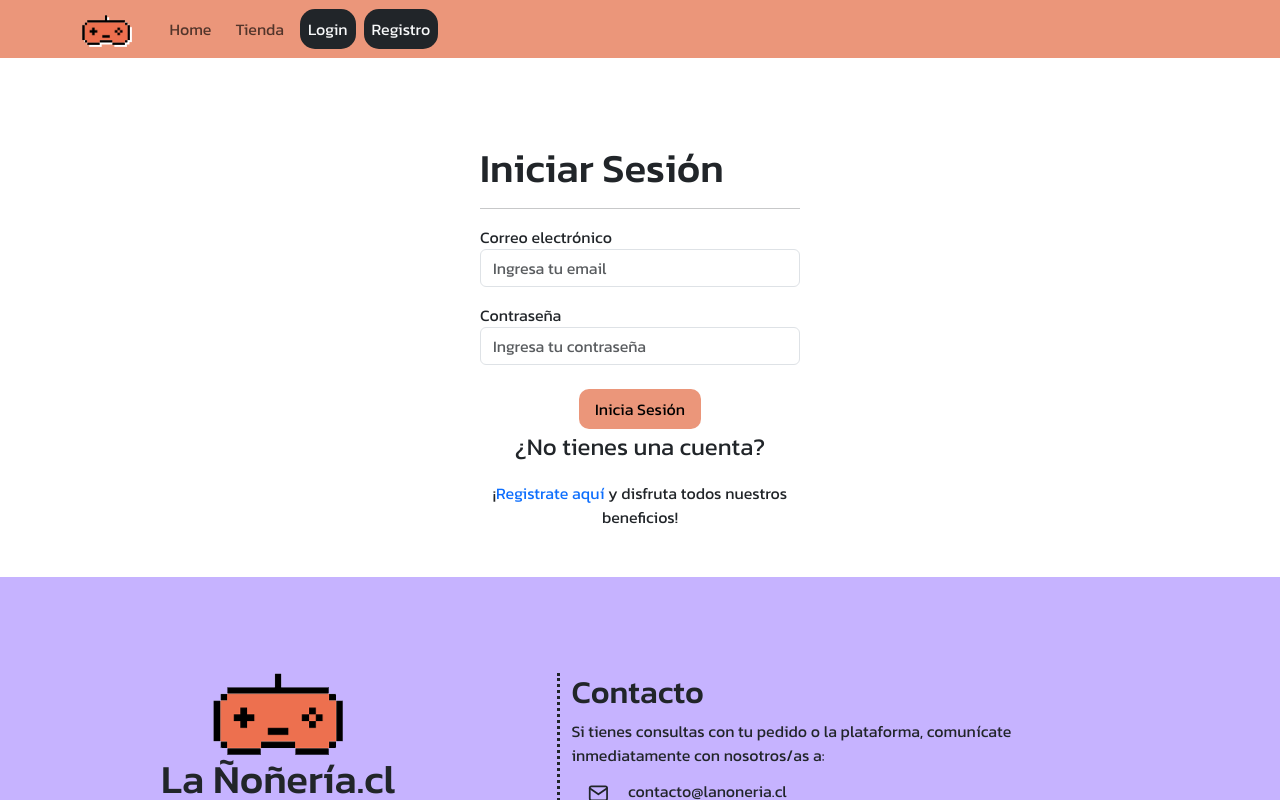
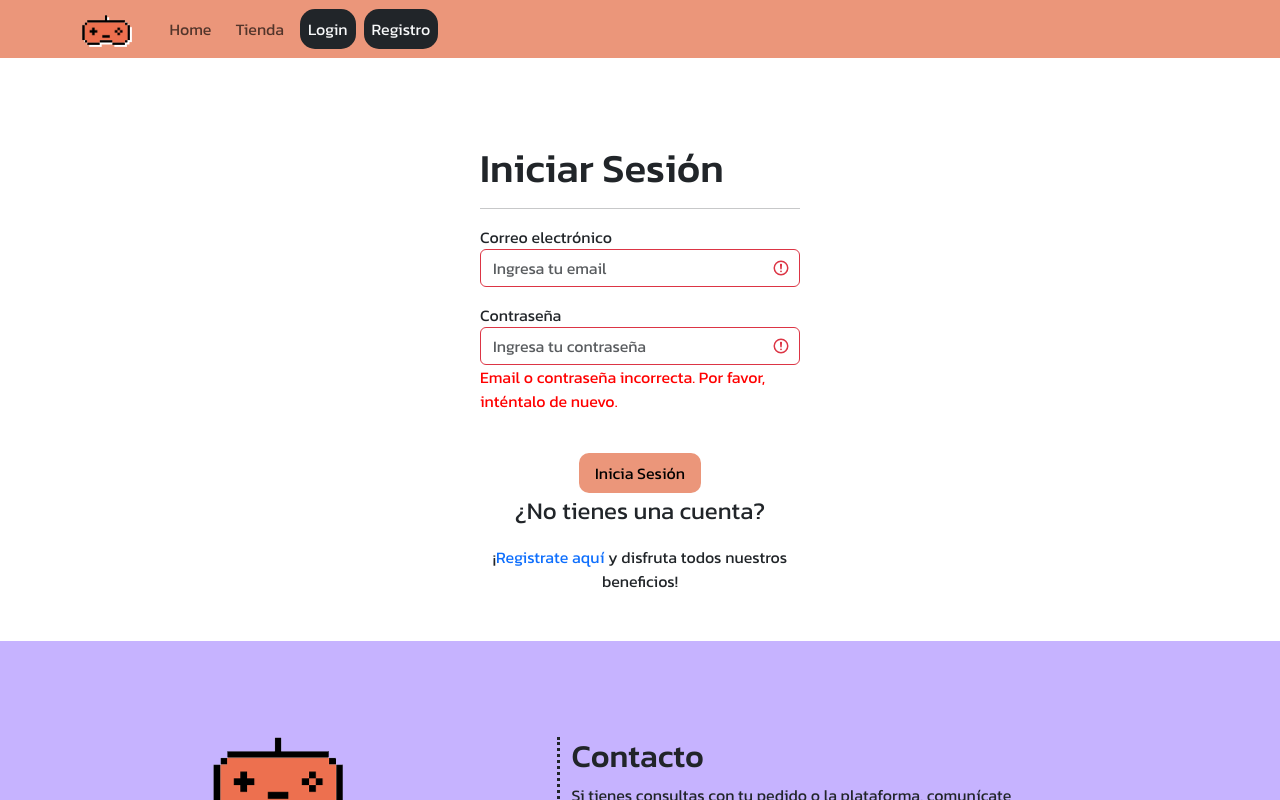
Before and after one commit to cpileon/la_nionieria_v2, a React (Vite) app: page /login in a window 1280 px wide. Both pictures are taken after a click on the button "Inicia Sesión". Shown: the top 800 px of the page. Built offline with nearby package versions, Linux system fonts and the light colour scheme; no server answers.

Commit message:
verificación en inputs

```diff
--- a/src/views/Login.jsx
+++ b/src/views/Login.jsx
@@ -7,11 +7,14 @@ export default function RegistroForm() {
     const { setUsuario, navbar, setNavbar } = useContext(Context);
     const navigate = useNavigate();
     const [usuario, setUsuarioLocal] = useState({});
+    const [loginError, setLoginError] = useState(false); //Estado nuevo para el error
 
     const handleSetUsuario = ({ target: { value, name } }) => {
         const field = {};
         field[name] = value;
         setUsuarioLocal({ ...usuario, ...field });
+        // Vuelve a normal cuando el usuario comienza a escribir
+        setLoginError(false);
     };
 
     const iniciarSesion = async () => {
@@ -19,19 +22,27 @@ export default function RegistroForm() {
         const endpoint = "/login";
         const { email, password } = usuario;
         try {
-            if (!email || !password) return alert("Email y password obligatorias");
+            if (!email || !password) {
+                // Si falta el correo o la contraseña, muestra el estado de error
+                setLoginError(true);
+                return;
+            }
             const { data: token } = await axios.post(urlServer + endpoint, usuario);
+            /* // No muestra el error cuando el inicio de sesión es exitoso
+            setLoginError(false); */
             alert("Usuario identificado con éxito 😀");
             localStorage.setItem("token", token);
 
             navigate("/perfil");
         } catch ({ response: { data: message } }) {
-            alert(message + " 🙁");
-            console.log(message);
+            // Muestra el estado de error en caso de un error de inicio de sesión
+            setLoginError(true);
         }
     };
 
-
+    // 2 variables con una clase de estilo condicional en función del estado de error
+    const emailInputClass = loginError ? "formMail form-control is-invalid" : "formMail form-control";
+    const passwordInputClass = loginError ? "formPass form-control is-invalid" : "formPass form-control";
 
     return (
         <div className="login col-10 col-sm-6 col-md-3 m-auto mt-5 section">
@@ -44,7 +55,7 @@ export default function RegistroForm() {
                     onChange={handleSetUsuario}
                     type="email"
                     name="email"
-                    className="formMail form-control"
+                    className={emailInputClass}//cambio
                     placeholder="Ingresa tu email"
                 />
             </div>
@@ -55,10 +66,13 @@ export default function RegistroForm() {
                     onChange={handleSetUsuario}
                     type="password"
                     name="password"
-                    className="formPass form-control"
+                    className={passwordInputClass}//cambio
                     placeholder="Ingresa tu contraseña"
                 />
             </div>
+            {loginError && (
+                <p className="error-text" style={{ color: 'red' }}>Email o contraseña incorrecta. Por favor, inténtalo de nuevo.</p>
+            )}
             <div className="botonLogin">
                 <button onClick={iniciarSesion} className="btnOne mt-4">
                     Inicia Sesión
--- a/src/views/Publicar.jsx
+++ b/src/views/Publicar.jsx
@@ -18,8 +18,25 @@ export default function Publicar() {
         estado: "",
     });
 
+    // Estados nuevos para verificar la validez del precio y el mensaje de error
+    const [precioValido, setPrecioValido] = useState(true);
+    const [precioError, setPrecioError] = useState("");
+
     const handleChange = (e) => {
         const { name, value } = e.target;
+
+        // Verifica si el precio es válido antes de actualizar el estado.
+        if (name === "precio") {
+            const precio = parseFloat(value);
+            if (precio <= 0 || isNaN(precio)) {
+                setPrecioValido(false);
+                setPrecioError("El precio debe ser mayor que cero.");
+            } else {
+                setPrecioValido(true);
+                setPrecioError("");
+            }
+        }
+
         setProductoNuevo({ ...productoNuevo, [name]: value });
     };
 
@@ -93,10 +110,15 @@ export default function Publicar() {
                         name="precio"
                         value={productoNuevo.precio}
                         onChange={handleChange}
-                        className="form-control"
+                        className={`form-control ${precioValido ? "" : "is-invalid"}`}
                         required
                         min="1"
                     />
+                    {!precioValido && (
+                        <div className="invalid-feedback">
+                            {precioError}
+                        </div>
+                    )}
                 </div>
                 <div className="form-group gImg">
                     <label htmlFor="imagen">Imagen del Producto (URL):</label>
```
